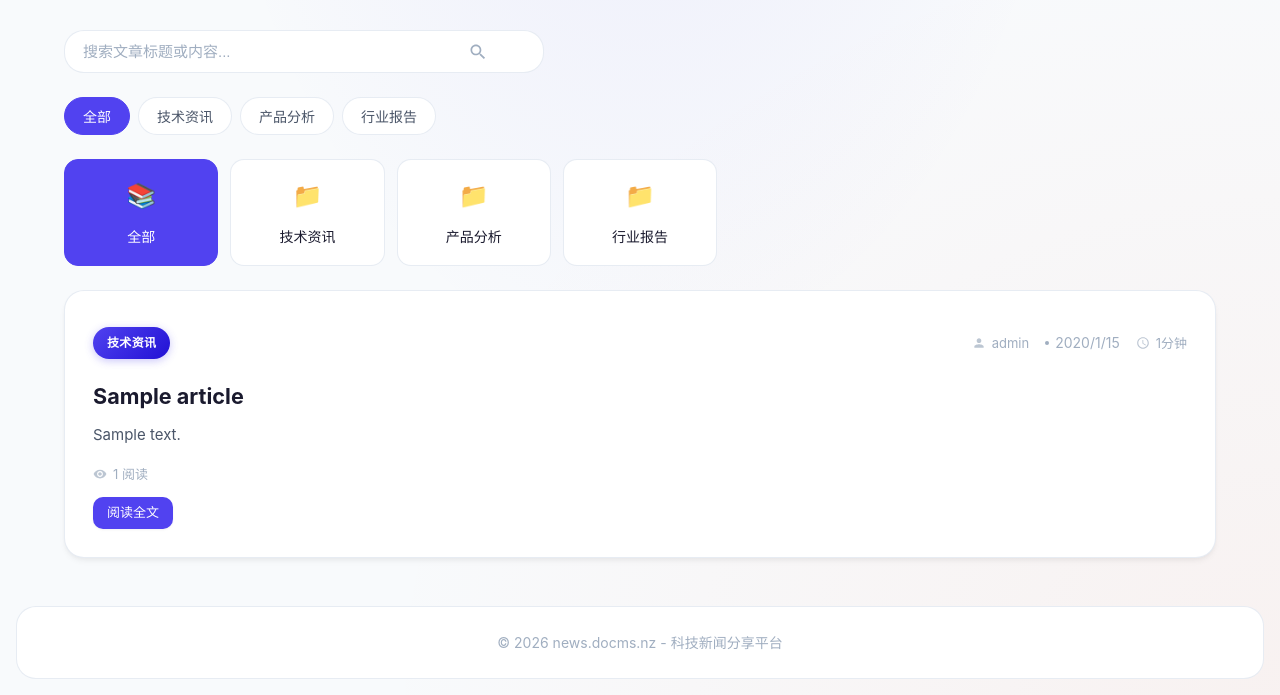
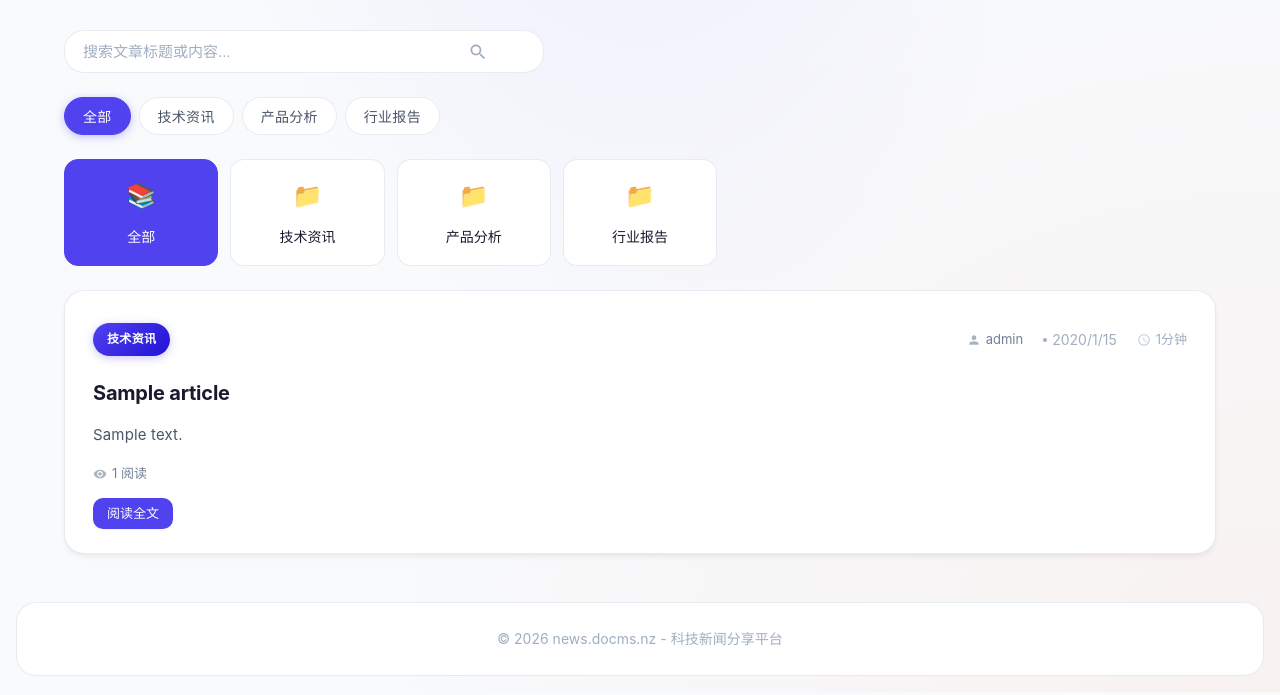
Before and after one commit to maxazure/news.docms.nz, a Flask app: page / in a window 1280 px wide. Shown: the part 394-1089 px from the top of the page. Run offline with Flask 3, Linux system fonts and the light colour scheme; data comes from the database, SQL or seed files in the repository; tables that the repository leaves empty hold one stand-in row (values such as "Sample post"); some libraries are stand-ins or nearby versions.

Commit message:
style: 优化文章列表字体和颜色
- 优化文章标题字体大小和行高
- 改善摘要文字颜色和间距
- 优化元信息（作者/日期/阅读时间）的视觉层次
- 改进标签和分类按钮样式
- 增加卡片内部间距

```diff
--- a/static/css/main.css
+++ b/static/css/main.css
@@ -421,6 +421,7 @@ a:focus-visible {
   font-size: 0.875rem;
   font-weight: 500;
   color: var(--text-secondary);
+  letter-spacing: 0.02em;
 }
 
 .category-btn:hover {
@@ -433,6 +434,7 @@ a:focus-visible {
   background: var(--primary-color);
   border-color: var(--primary-color);
   color: var(--white);
+  box-shadow: 0 2px 8px hsla(var(--primary-hue), 85%, 60%, 0.3);
 }
 
 /* 文章列表 */
@@ -445,7 +447,7 @@ a:focus-visible {
 .article-card {
   background: var(--white);
   border-radius: var(--radius-lg);
-  padding: 28px;
+  padding: 24px 28px;
   box-shadow: var(--shadow);
   transition: var(--transition-spring);
   border: 1px solid var(--border-color);
@@ -515,12 +517,13 @@ a:focus-visible {
 }
 
 .article-card h2 {
-  font-size: 1.35rem;
+  font-size: 1.25rem;
   font-weight: 700;
-  margin-bottom: 12px;
+  margin-bottom: 14px;
   color: var(--text-primary);
-  line-height: 1.4;
+  line-height: 1.5;
   transition: var(--transition-fast);
+  letter-spacing: -0.01em;
 }
 
 .article-card h2 a {
@@ -531,6 +534,8 @@ a:focus-visible {
   background-repeat: no-repeat;
   background-position: left bottom;
   transition: var(--transition);
+  padding-bottom: 2px;
+  display: inline;
 }
 
 .article-card:hover h2 a {
@@ -540,32 +545,37 @@ a:focus-visible {
 
 .article-meta {
   display: flex;
-  gap: 16px;
-  color: var(--text-muted);
+  flex-wrap: wrap;
+  gap: 12px 20px;
+  color: var(--text-tertiary);
   font-size: 0.8125rem;
-  margin: 12px 0;
+  margin: 14px 0;
   align-items: center;
+  line-height: 1.5;
 }
 
 .article-meta span {
-  display: flex;
+  display: inline-flex;
   align-items: center;
-  gap: 6px;
+  gap: 5px;
 }
 
 .article-meta svg {
-  opacity: 0.7;
+  opacity: 0.6;
+  flex-shrink: 0;
 }
 
 .article-excerpt {
   color: var(--text-secondary);
   margin-bottom: 16px;
-  line-height: 1.6;
+  line-height: 1.75;
   font-size: 0.9375rem;
   display: -webkit-box;
   -webkit-line-clamp: 2;
   -webkit-box-orient: vertical;
   overflow: hidden;
+  font-weight: 400;
+  letter-spacing: 0.01em;
 }
 
 /* 按钮样式 */
@@ -1939,12 +1949,12 @@ select:focus {
 .article-tags {
     display: flex;
     flex-wrap: wrap;
-    gap: 6px;
-    margin-top: 12px;
+    gap: 8px;
+    margin-top: 14px;
 }
 
 .tag {
-    padding: 4px 10px;
+    padding: 5px 12px;
     background: var(--bg-secondary);
     color: var(--text-secondary);
     border-radius: var(--radius-full);
@@ -1952,6 +1962,7 @@ select:focus {
     font-weight: 500;
     transition: var(--transition);
     cursor: pointer;
+    letter-spacing: 0.02em;
 }
 
 .tag:hover {
```
